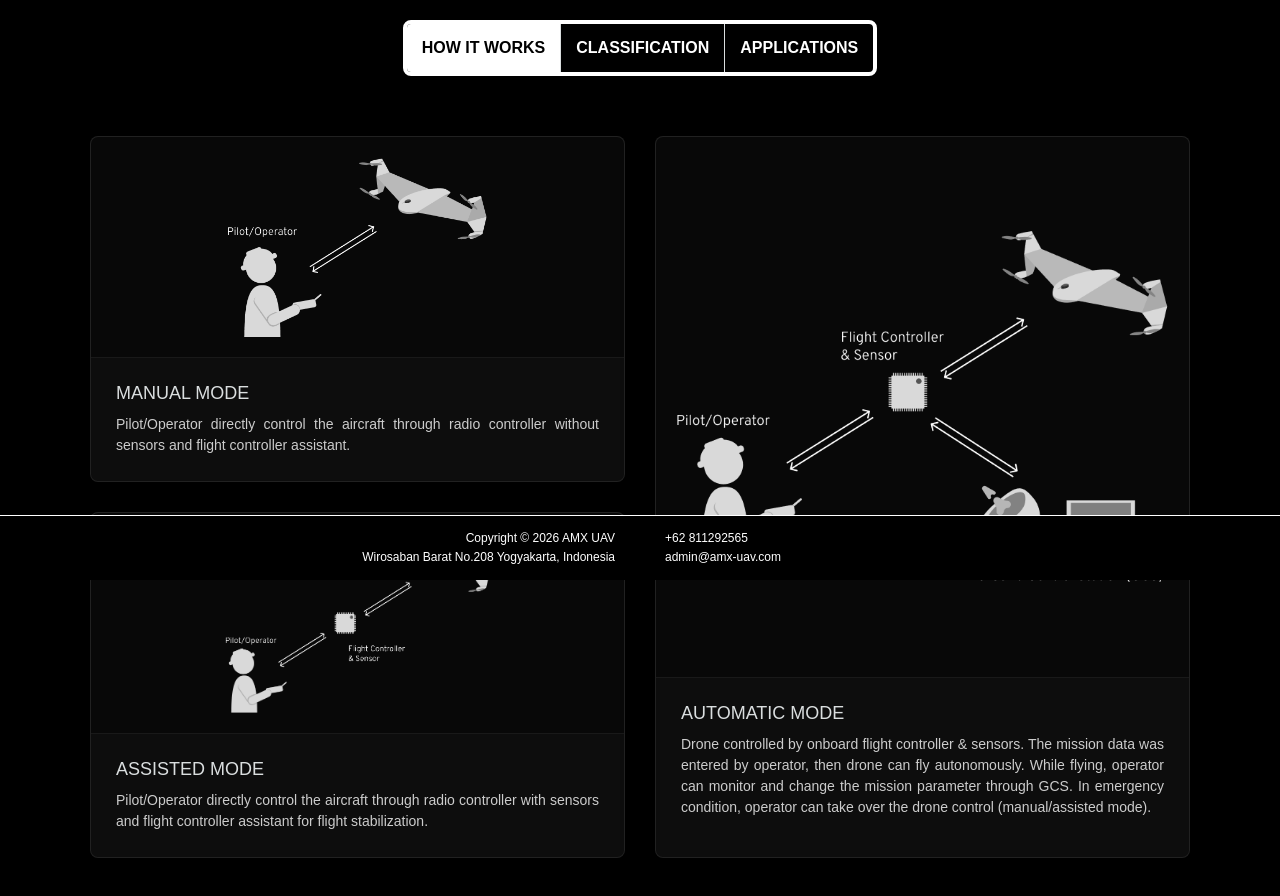
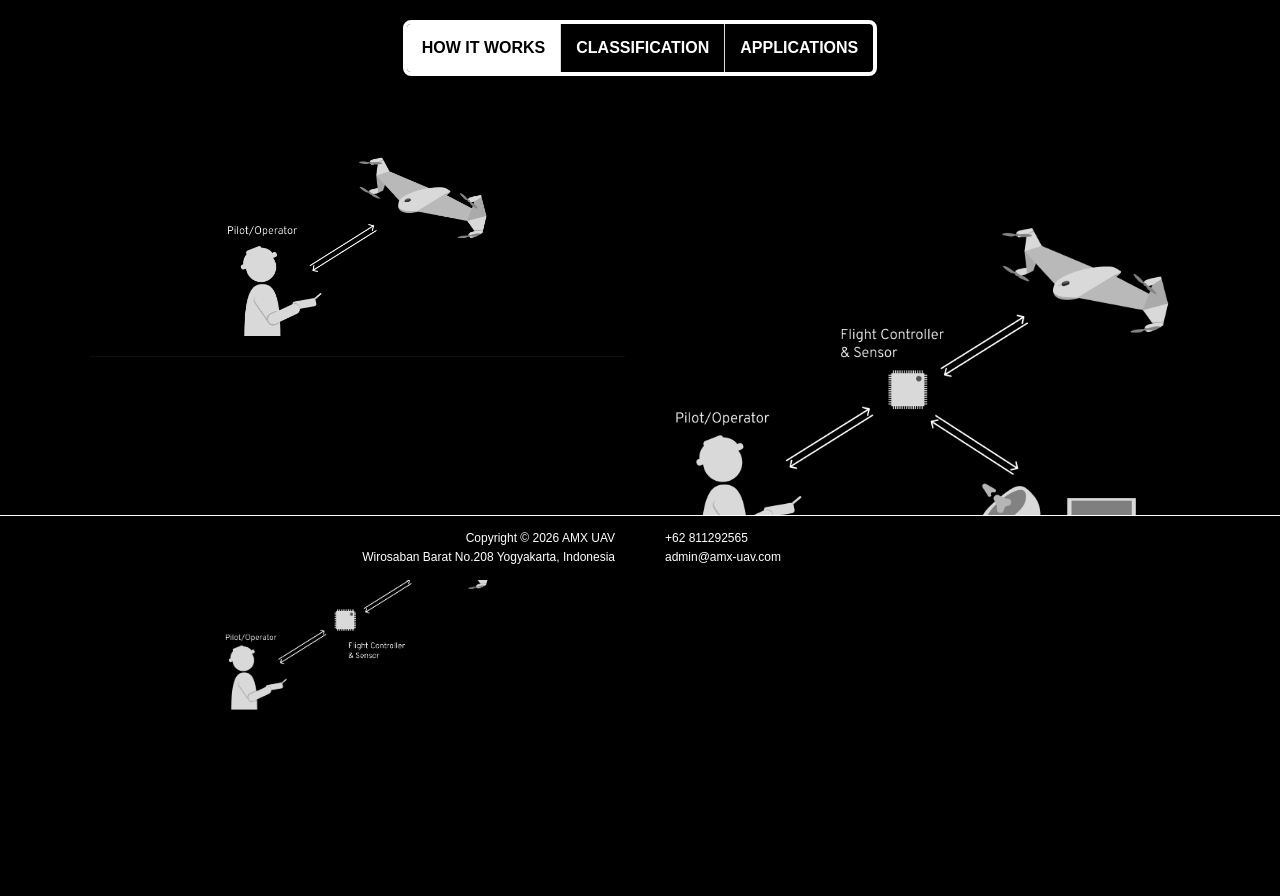
Before and after one commit to nasgmr/website-amx-next, a Next.js app: page /products/dronepedia/how-it-works in a window 1280 px wide. Shown: the part 220-1116 px from the top of the page. Built offline with nearby package versions, Linux system fonts and the light colour scheme; a web font is replaced by a local one.

Commit message:
fix: dronepedia application img boxes

```diff
--- a/src/app/products/dronepedia/how-it-works/page.js
+++ b/src/app/products/dronepedia/how-it-works/page.js
@@ -18,40 +18,40 @@ export default function HowItWorksPage() {
           {/* Left Column */}
           <div className="grid-col-left" style={{ display: 'flex', flexDirection: 'column', gap: '30px' }}>
             {/* Manual Mode */}
-            <div style={{ backgroundColor: 'rgba(255, 255, 255, 0.03)', border: '1px solid rgba(255, 255, 255, 0.1)', borderRadius: '8px', display: 'flex', flexDirection: 'column', overflow: 'hidden', height: '100%' }}>
+            <div style={{ borderRadius: '8px', display: 'flex', flexDirection: 'column', overflow: 'hidden', height: '100%' }}>
               <div style={{ padding: '20px', display: 'flex', justifyContent: 'center', alignItems: 'center', minHeight: '220px' }}>
                 {/* eslint-disable-next-line @next/next/no-img-element */}
                 <img src="/img/manual mode.png" style={{ width: '100%', height: '180px', objectFit: 'contain' }} alt="Manual Mode" />
               </div>
-              <div style={{ padding: '25px', backgroundColor: 'rgba(255, 255, 255, 0.02)', borderTop: '1px solid rgba(255, 255, 255, 0.05)', flexGrow: 1 }}>
-                <h3 style={{ color: '#DADEDF', margin: '0 0 10px 0', fontSize: '18px', textTransform: 'uppercase' }}>Manual Mode</h3>
-                <p style={{ color: '#CCCCCC', fontSize: '14px', lineHeight: '1.5', margin: 0, textAlign: 'justify' }}>Pilot/Operator directly control the aircraft through radio controller without sensors and flight controller assistant.</p>
+              <div style={{ padding: '25px', borderTop: '1px solid rgba(255, 255, 255, 0.05)', flexGrow: 1 }}>
+                <h3 style={{ margin: '0 0 10px 0', fontSize: '18px', textTransform: 'uppercase' }}>Manual Mode</h3>
+                <p style={{ fontSize: '14px', lineHeight: '1.5', margin: 0, textAlign: 'justify' }}>Pilot/Operator directly control the aircraft through radio controller without sensors and flight controller assistant.</p>
               </div>
             </div>
 
             {/* Assisted Mode */}
-            <div style={{ backgroundColor: 'rgba(255, 255, 255, 0.03)', border: '1px solid rgba(255, 255, 255, 0.1)', borderRadius: '8px', display: 'flex', flexDirection: 'column', overflow: 'hidden', height: '100%' }}>
+            <div style={{ borderRadius: '8px', display: 'flex', flexDirection: 'column', overflow: 'hidden', height: '100%' }}>
               <div style={{ padding: '20px', display: 'flex', justifyContent: 'center', alignItems: 'center', minHeight: '220px' }}>
                 {/* eslint-disable-next-line @next/next/no-img-element */}
                 <img src="/img/assisted mode.png" style={{ width: '100%', height: '180px', objectFit: 'contain' }} alt="Assisted Mode" />
               </div>
-              <div style={{ padding: '25px', backgroundColor: 'rgba(255, 255, 255, 0.02)', borderTop: '1px solid rgba(255, 255, 255, 0.05)', flexGrow: 1 }}>
-                <h3 style={{ color: '#DADEDF', margin: '0 0 10px 0', fontSize: '18px', textTransform: 'uppercase' }}>Assisted Mode</h3>
-                <p style={{ color: '#CCCCCC', fontSize: '14px', lineHeight: '1.5', margin: 0, textAlign: 'justify' }}>Pilot/Operator directly control the aircraft through radio controller with sensors and flight controller assistant for flight stabilization.</p>
+              <div style={{ padding: '25px', flexGrow: 1 }}>
+                <h3 style={{ margin: '0 0 10px 0', fontSize: '18px', textTransform: 'uppercase' }}>Assisted Mode</h3>
+                <p style={{ fontSize: '14px', lineHeight: '1.5', margin: 0, textAlign: 'justify' }}>Pilot/Operator directly control the aircraft through radio controller with sensors and flight controller assistant for flight stabilization.</p>
               </div>
             </div>
           </div>
 
           {/* Right Column */}
           <div className="grid-col-right" style={{ display: 'flex', flexDirection: 'column', width: '100%' }}>
-            <div style={{ backgroundColor: 'rgba(255, 255, 255, 0.03)', border: '1px solid rgba(255, 255, 255, 0.1)', borderRadius: '8px', height: '100%', display: 'flex', flexDirection: 'column', overflow: 'hidden' }}>
+            <div style={{ borderRadius: '8px', height: '100%', display: 'flex', flexDirection: 'column', overflow: 'hidden' }}>
               <div style={{ flex: 1, display: 'flex', alignItems: 'center', justifyContent: 'center', padding: '20px' }}>
                 {/* eslint-disable-next-line @next/next/no-img-element */}
                 <img src="/img/automatic mode.png" style={{ width: '100%', maxHeight: '380px', objectFit: 'contain' }} alt="Automatic Mode" />
               </div>
-              <div style={{ padding: '25px', backgroundColor: 'rgba(255, 255, 255, 0.02)', borderTop: '1px solid rgba(255, 255, 255, 0.05)', minHeight: '180px' }}>
-                <h3 style={{ color: '#DADEDF', margin: '0 0 10px 0', fontSize: '18px', textTransform: 'uppercase' }}>Automatic Mode</h3>
-                <p style={{ color: '#CCCCCC', fontSize: '14px', lineHeight: '1.5', margin: 0, textAlign: 'justify' }}>Drone controlled by onboard flight controller & sensors. The mission data was entered by operator, then drone can fly autonomously. While flying, operator can monitor and change the mission parameter through GCS. In emergency condition, operator can take over the drone control (manual/assisted mode).</p>
+              <div style={{ padding: '25px', minHeight: '180px' }}>
+                <h3 style={{ margin: '0 0 10px 0', fontSize: '18px', textTransform: 'uppercase' }}>Automatic Mode</h3>
+                <p style={{ fontSize: '14px', lineHeight: '1.5', margin: 0, textAlign: 'justify' }}>Drone controlled by onboard flight controller & sensors. The mission data was entered by operator, then drone can fly autonomously. While flying, operator can monitor and change the mission parameter through GCS. In emergency condition, operator can take over the drone control (manual/assisted mode).</p>
               </div>
             </div>
           </div>
```
